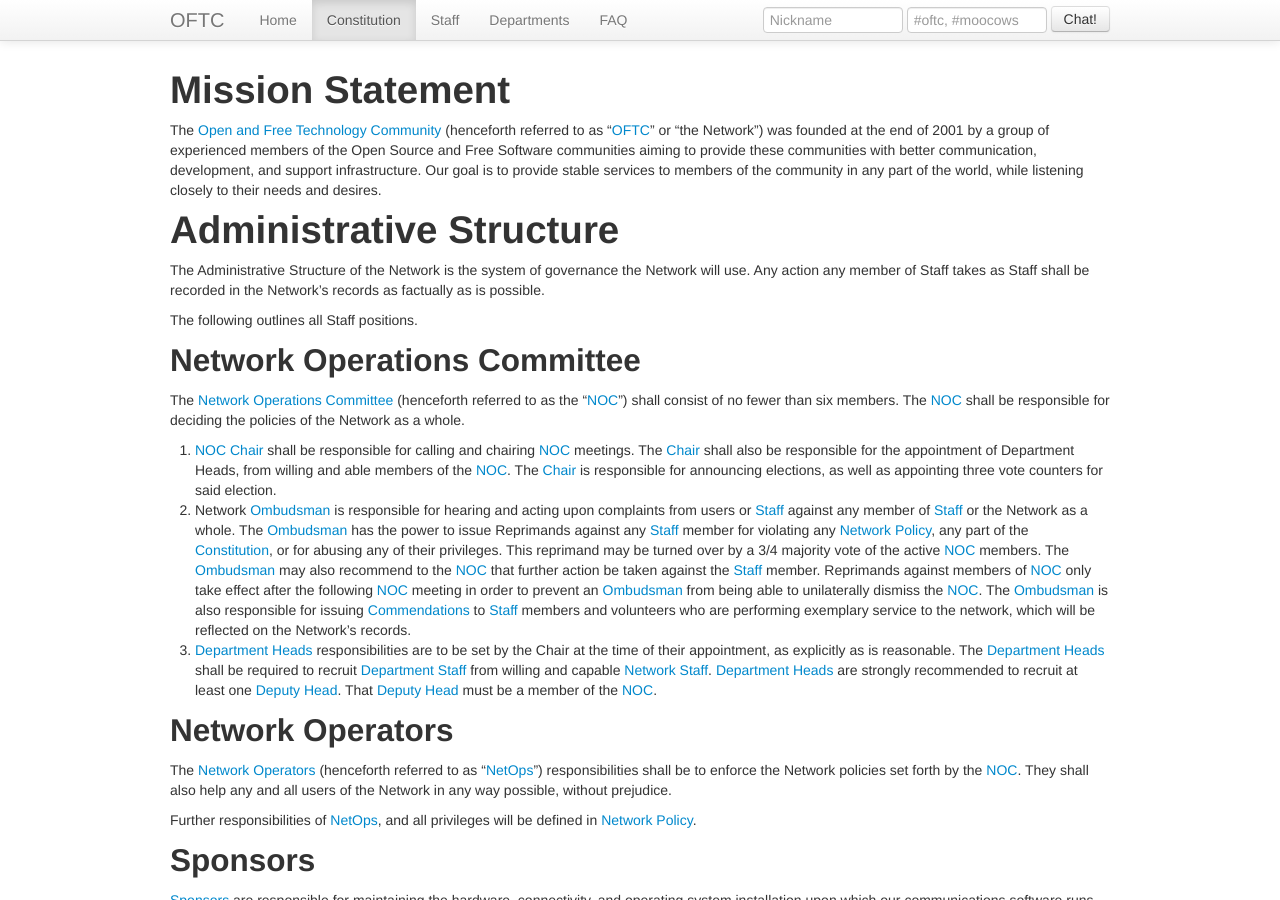
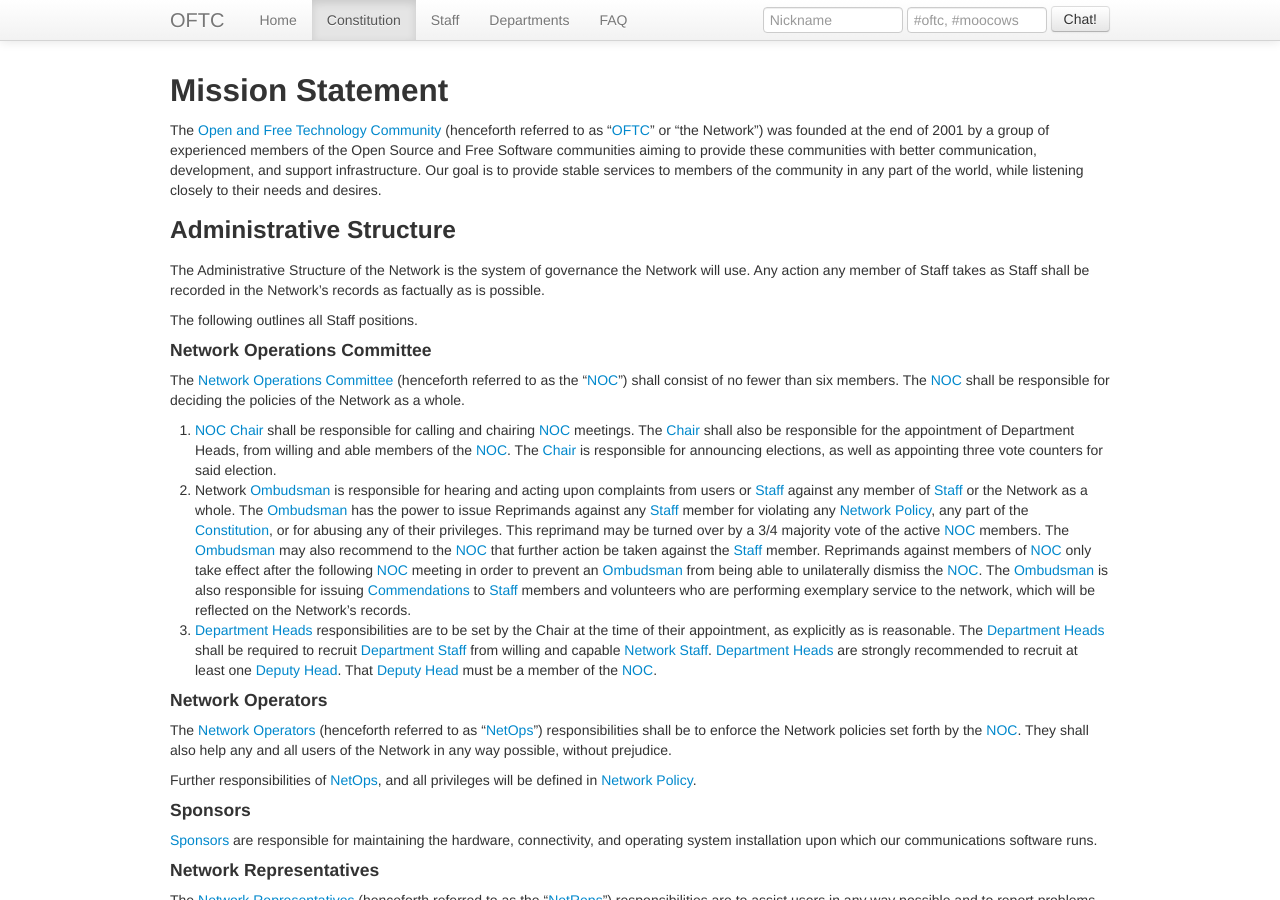
Before and after one commit to oftc/oftc-web, a Jekyll site: the page built from constitution.md, in a window 1280 px wide and 900 px high. Built offline with Jekyll 4.4.1, drawn with Linux system fonts in a browser that asks for light colours; Markdown is read by kramdown in place of the engine named in the settings.

Commit message:
make the headings less offensive

```diff
--- a/constitution.md
+++ b/constitution.md
@@ -3,17 +3,17 @@
 title: Constitution
 ---
 
-# Mission Statement #
+## Mission Statement
 
 The [Open and Free Technology Community](/) (henceforth referred to as "[OFTC](/)" or "the Network") was founded at the end of 2001 by a group of experienced members of the Open Source and Free Software communities aiming to provide these communities with better communication, development, and support infrastructure. Our goal is to provide stable services to members of the community in any part of the world, while listening closely to their needs and desires.
 
-# Administrative Structure #
+### Administrative Structure
 
 The Administrative Structure of the Network is the system of governance the Network will use.
 Any action any member of Staff takes as Staff shall be recorded in the Network's records as factually as is possible.
 
 The following outlines all Staff positions.
-## Network Operations Committee ##
+#### Network Operations Committee
 
 The [Network Operations Committee](Network Operations Committee) (henceforth referred to as the "[NOC](Network Operations Committee)") shall consist of no fewer than six members. The [NOC](Network Operations Committee) shall be responsible for deciding the policies of the Network as a whole.
 
@@ -21,27 +21,27 @@
  1. Network [Ombudsman](Ombudsman) is responsible for hearing and acting upon complaints from users or [Staff](Staff) against any member of [Staff](Staff) or the Network as a whole. The [Ombudsman](Ombudsman) has the power to issue Reprimands against any [Staff](Staff) member for violating any [Network Policy](Network Policy), any part of the [Constitution](Constitution), or for abusing any of their privileges. This reprimand may be turned over by a 3/4 majority vote of the active [NOC](Network Operations Committee) members. The [Ombudsman](Ombudsman) may also recommend to the [NOC](Network Operations Committee) that further action be taken against the [Staff](Staff) member. Reprimands against members of [NOC](Network Operations Committe) only take effect after the following [NOC](Network Operations Committee) meeting in order to prevent an [Ombudsman](Ombudsman) from being able to unilaterally dismiss the [NOC](Network Operations Committee). The [Ombudsman](Ombudsman) is also responsible for issuing [Commendations](Commendations) to [Staff](Staff) members and volunteers who are performing exemplary service to the network, which will be reflected on the Network's records.
  1. [Department Heads](Department Heads) responsibilities are to be set by the Chair at the time of their appointment, as explicitly as is reasonable. The [Department Heads](Departments) shall be required to recruit [Department Staff](Department Staff) from willing and capable [Network Staff](Staff). [Department Heads](Departments) are strongly recommended to recruit at least one [Deputy Head](Deputy Head). That [Deputy Head](Deputy Head) must be a member of the [NOC](Network Operations Committee).
 
-## Network Operators ##
+#### Network Operators
 
 The [Network Operators](Network_Operator) (henceforth referred to as "[NetOps](Network_Operator)") responsibilities shall be to enforce the Network policies set forth by the [NOC](Network Operations Committee). They shall also help any and all users of the Network in any way possible, without prejudice.
 
 Further responsibilities of [NetOps](Network_Operator), and all privileges will be defined in [Network Policy](Network Policy).
 
-## Sponsors ##
+#### Sponsors
 
 [Sponsors](Sponsors) are responsible for maintaining the hardware, connectivity, and operating system installation upon which our communications software runs.
 
-## Network Representatives ##
+#### Network Representatives
 
 The [Network Representatives](Network_Representative) (henceforth referred to as the "[NetReps](Network_Representative)") responsibilities are to assist users in any way possible and to report problems back to [NetOps](Network_Operator), the [NOC](Network Operations Committee), or the [Ombudsman](Ombudsman) for resolution if they cannot be solved without privileged intervention.
 
-## Inter-Election Staff Changes ##
+#### Inter-Election Staff Changes
 
 A member of [Staff](Staff) who is inactive for sixty days without notice of their absence shall be removed from [Staff](Staff). Any member of [Staff](Staff) who announces their resignation shall have their privileges and access removed.
 
 Any vacancies in [Staff](Staff) positions shall be filled at the earliest possible time by a standard vote of the [NOC](Network Operations Committee), based on candidates put forward by [NOC](Network Operations Committee) members and/or [NetOps](Network_Operator). Candidates who are volunteers or who are already on [Staff](Staff), and Candidates who have Commendations, shall be favoured to fill any vacancies.
 
-## Active and Inactive Staff ##
+#### Active and Inactive Staff
 
 A [Staff](Staff) member who has not logged any activity in seven days will be considered an [Inactive Staff](Inactive Staff) member.
 
@@ -49,11 +49,11 @@
 
 An [Active Staff](Staff) member is any [Staff](Staff) member who is not Inactive.
 
-## Change in Staff positions ##
+#### Change in Staff positions
 
 Any proposed change in any member of [Staff's](Staff) position or privileges shall be approved by a standard [NOC](Network Operations Committee) vote.
 
-## Impeachment ##
+#### Impeachment ##
 
 In the event that a [Chair](Network Operations Committee Chair), [Ombudsman](Ombudsman), or any other member of the [NOC](Network Operations Committee) is performing poorly or in a manner detrimental to the network, it is the duty of the [NetOps](Network_Operator) and the rest of [NOC](Network Operations Committee) to bring about a vote of [No Confidence](No Confidence) against that [NOC](Network Operations Committee) member.
 
@@ -61,7 +61,7 @@
 
 An [Impeachment](Impeachment) vote must be complete within seven days of the original call for a vote of [No Confidence](No Confidence).
 
-## Vacancy at the level of either Chair or Ombudsman ##
+#### Vacancy at the level of either Chair or Ombudsman
 
 In the event that the [Chair](Network Operations Committee Chair) should, for any reason, cease to be the [Chair](Network Operations Committee Chair), the staff member who was positioned immediately following the [Chair](Network Operations Committee Chair) in the previous election shall assume the role of [Chair](Network Operations Committee Chair).
 
@@ -69,7 +69,7 @@
 
 The [Chair](Network Operations Committee Chair) and the [Ombudsman](Ombudsman) may not be the same person. In the event that the [Chair](Network Operations Committee Chair) is elected [Ombudsman](Ombudsman), or the [Ombudsman](Ombudsman) ascends to [Chair](Network Operations Committee Chair), that person must resign one of those roles.
 
-## Reprimands ##
+#### Reprimands
 
 How members of [Staff](Staff) behave in public reflects upon the Network as a whole. Therefore, any action which misrepresents [Network Policy](Network Policy) may result in the Reprimand or dismissal of a member of [Staff](Staff). Any Reprimands or dismissals, and the reasons therefore, shall be explained in Network records.
 
@@ -81,8 +81,8 @@
 
 Appeals shall be handled by the [NOC](Network Operations Committee) on a case-by-case basis. The Ombudsman, who issued the reprimand, may only serve as a witness to these proceedings; they shall not participate.
 
-# Voting #
-## Eligibility and Candidates ##
+### Voting
+#### Eligibility and Candidates
 
 In the interests of new staff not being unfairly punished during elections, no new applications will be accepted in the 30 days prior to an election.
 
@@ -90,19 +90,19 @@
 
 In the event that an [Active Staff](Staff) member can not vote during the scheduled voting window, provisions must be made to allow them to vote in advance.
 
-## Announcement of Elections ##
+#### Announcement of Elections
 
 Elections will be announced by the [Chair](Network Operations Committee Chair) of the [NOC](Network Operations Committee) on the 1st of the month in which an election is going to take place.
 
-## Election Dates ##
+#### Election Dates
 
 Elections shall begin on the 8th and end on the 20th of every October.
 
-## Vote Counting ##
+#### Vote Counting
 
 The three members of the counting staff (as appointed by the [Chair](Network Operations Committee Chair)) shall be responsible for announcing the results of elections at the completion of counting. Noone but the [Chair](Network Operations Committee Chair) shall know who the counters are, including the other counters, until the results are released by all counters. The votes themselves must be anonymised so that the counters can not determine which ballot came from which voter, while at the same time ensuring that no voter votes twice.
 
-## Election Structure ##
+#### Election Structure
 
 Elections must be held in a digital medium which allows all [Staff](Staff) members to participate if they so choose. No voter may submit ballots by proxy.
 
@@ -120,16 +120,16 @@
  * All remaining candidates shall be [NetReps](Network_Representative).
  * Each voter will be given a blank area within which they can ask for a specific staff member to be removed. If more than 50% of the received ballots list a person to be removed, that person will be removed.
 
-## Forced Elections ##
+#### Forced Elections
 
 If the [NOC](Network Operations Committee) shrinks to below six members for more than thirty days, a new election must be held if none is scheduled within the following thirty days.
 
-# Network Policy #
+### Network Policy
 
 In addition to this [Constitution](Constitution), there also exists a [Network Policy](Network Policy) document. The purpose of this document is to decide the day-to-day operations of the Network. It shall not conflict with any articles in this [Constitution](Constitution).
 
 Any Policy enacted in the [Network Policy](Network Policy) document shall have the same weight as any article in this [Constitution](Constitution). The [Network Policy](Network Policy) document may be altered by any standard [Network Operations Committee](Network Operations Committee) vote.
 
-# Amendments #
+### Amendments
 
 Amendments to this document must be approved three quarters by all [NOC](Network Operations Committee) members and three quarters all [Network Operators](Network_Operator).
```
